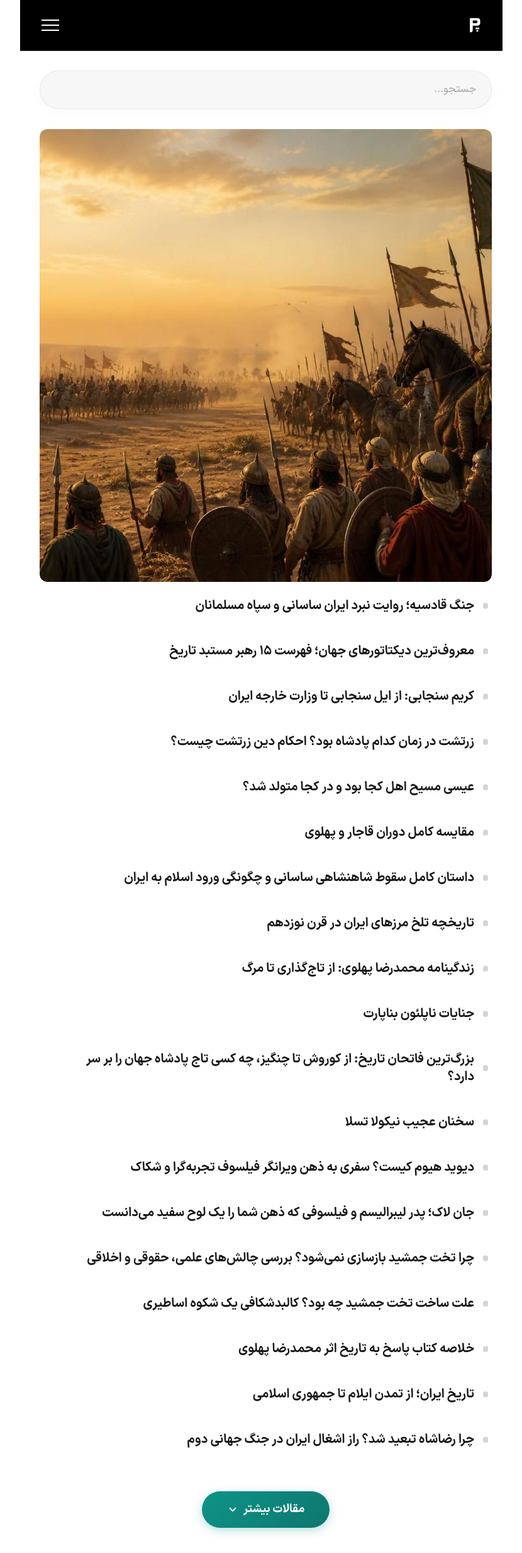
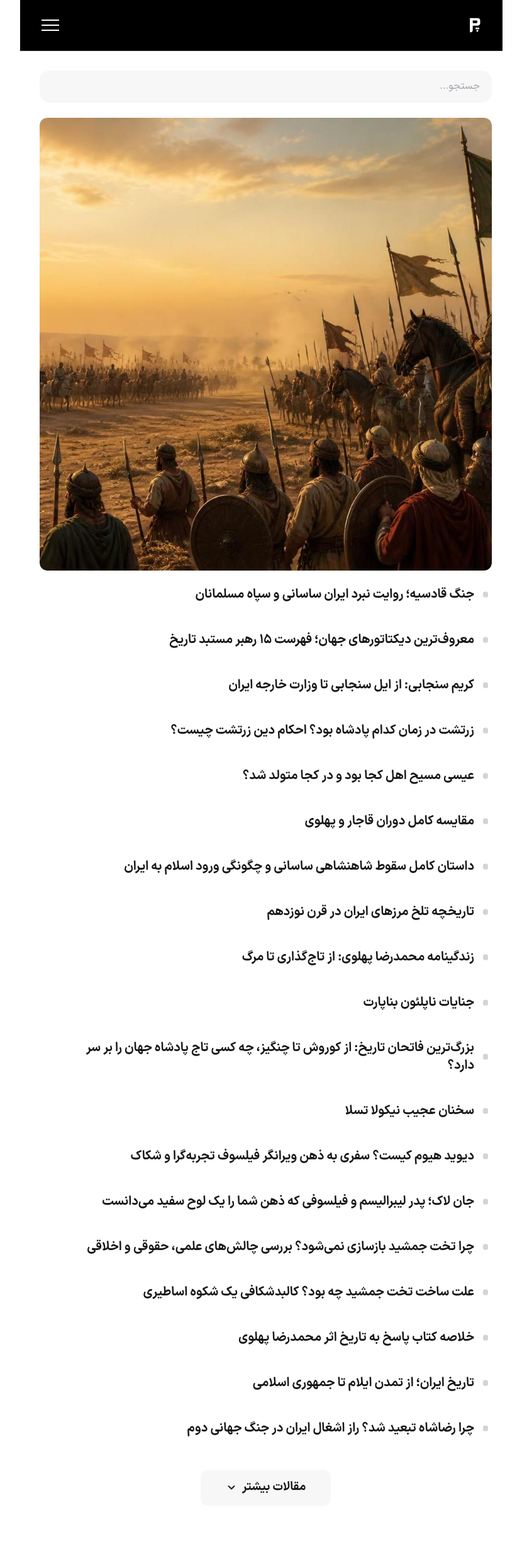
Before and after one commit to darkblog/darkblog.github.io, a Jekyll site: the page built from test.html, in a window 1280 px wide. Shown: the whole page at 63% size, without its empty margins (210-1040 px from the left). Built offline with Jekyll 4.4.1, drawn with Linux system fonts in a browser that asks for light colours; after the commit the page ends 2431 px from its top, so only the background shows below that.

Commit message:
Update test.html

```diff
--- a/test.html
+++ b/test.html
@@ -1,12 +1,12 @@
 ---
 layout: null
 ---
+
 <!DOCTYPE html>
 <html lang="fa" dir="rtl">
 <head>
 <meta charset="UTF-8">
 <meta name="viewport" content="width=device-width, initial-scale=1.0, viewport-fit=cover">
-<meta name="color-scheme" content="light">
 <title>پاسگاه؛ تاریخ + سرگرمی</title>
 <meta name="description" content="وب‌سایت پاسگاه با کنجکاوی در تاریخ ایران و جهان شما رو با خودش همراه می‌کنه. مقالات دست اول تحلیلی از مشاهیر و کشورهای جهان.">
 <link rel="canonical" href="https://www.pasgah.org/">
@@ -97,21 +97,22 @@
 .mobile-nav a { color: var(--header-text); text-decoration: none; display: flex; align-items: center; padding: 0.75rem 0; border-block-end: 1px solid rgba(255, 255, 255, 0.05); min-height: 48px; transition: color var(--dur); }
 .mobile-nav a:hover, .mobile-nav a:focus-visible { color: var(--header-accent); }
 .main-content { padding-block: calc(var(--header-h) + 2rem) 2.5rem; padding-inline: max(var(--pad-x), var(--safe-r)) max(var(--pad-x), var(--safe-l)); background-color: var(--bg-shell); }
-.live-search-wrapper { position: relative; margin-block-end: 2rem; width: 100%; z-index: 20; }
-.live-search-input { width: 100%; padding-block: 1rem; padding-inline: 1.5rem 3.5rem; font: inherit; font-size: 1.05rem; border: 1px solid rgba(0, 0, 0, 0.06); border-radius: 2rem; background-color: var(--bg-elev); color: var(--text-body); min-height: 56px; box-shadow: 0 4px 20px rgba(0, 0, 0, 0.03); transition: all 0.3s cubic-bezier(0.25, 0.8, 0.25, 1); -webkit-appearance: none; appearance: none; }
-.live-search-input:hover { box-shadow: 0 6px 24px rgba(0, 0, 0, 0.06); }
-.live-search-input:focus { background-color: var(--bg-page); border-color: var(--accent); box-shadow: 0 0 0 4px var(--accent-ring), 0 8px 30px rgba(13, 148, 136, 0.12); outline: none; }
+.live-search-wrapper { position: relative; margin-block-end: 1.5rem; width: 100%; }
+.live-search-input { width: 100%; padding-block: 0.8rem; padding-inline: 1.2rem 3.5rem; font: inherit; font-size: 1rem; border: 0; border-radius: var(--r-lg); background-color: var(--bg-elev); color: var(--text-body); min-height: 48px; -webkit-appearance: none; appearance: none; transition: background-color var(--dur), box-shadow var(--dur); }
+.live-search-input:focus { background-color: var(--bg-shell); box-shadow: 0 0 0 3px var(--accent-ring); outline: none; }
+.live-search-input:focus-visible { outline: 3px solid var(--accent); outline-offset: 2px; }
 .live-search-input::placeholder { color: var(--text-dim); opacity: 1; }
 .live-search-input::-webkit-search-cancel-button, .live-search-input::-webkit-search-decoration { -webkit-appearance: none; appearance: none; }
-.search-clear-btn { position: absolute; inset-inline-end: 0.5rem; inset-block-start: 50%; transform: translateY(-50%); background: var(--bg-page); border: 1px solid rgba(0,0,0,0.05); color: var(--text-muted); font-size: 1.5rem; line-height: 1; cursor: pointer; width: 40px; height: 40px; border-radius: 50%; display: inline-flex; align-items: center; justify-content: center; transition: all 0.2s ease; box-shadow: 0 2px 8px rgba(0, 0, 0, 0.05); }
-.search-clear-btn:hover { color: var(--text-body); background: var(--border); transform: translateY(-50%) scale(1.05); }
-.live-search-results { position: absolute; inset-block-start: calc(100% + 0.75rem); inset-inline: 0; background-color: rgba(255, 255, 255, 0.95); border: 1px solid rgba(0, 0, 0, 0.05); border-radius: 1.25rem; overflow-y: auto; overscroll-behavior: contain; max-height: 60vh; list-style: none; padding: 0.5rem; margin: 0; box-shadow: 0 12px 40px rgba(0, 0, 0, 0.1); backdrop-filter: blur(12px); -webkit-backdrop-filter: blur(12px); }
-.live-search-results li { border-block-end: none; list-style: none; margin-bottom: 2px; }
-.live-search-results a { color: var(--text-body); text-decoration: none; display: flex; align-items: center; font-size: 0.95rem; padding: 0.75rem 1rem; border-radius: 0.75rem; min-height: 48px; transition: all 0.2s ease; }
-.live-search-results a:hover, .live-search-results a:focus-visible { color: var(--accent); background-color: var(--accent-bg); transform: translateX(-4px); }
+.search-clear-btn { position: absolute; inset-inline-end: 0.5rem; inset-block-start: 50%; transform: translateY(-50%); background: transparent; border: 0; color: var(--text-dim); font-size: 1.5rem; line-height: 1; cursor: pointer; min-width: 44px; min-height: 44px; border-radius: 50%; display: inline-flex; align-items: center; justify-content: center; transition: color var(--dur), background-color var(--dur); }
+.search-clear-btn:hover { color: var(--text-body); background: var(--border); }
+.live-search-results { position: absolute; inset-block-start: calc(100% + 0.5rem); inset-inline: 0; background-color: var(--bg-elev); border: 0; border-radius: var(--r-lg); overflow-y: auto; overscroll-behavior: contain; max-height: 60vh; z-index: 20; list-style: none; padding: 0; margin: 0; box-shadow: 0 10px 34px rgba(0, 0, 0, 0.14); }
+.live-search-results li { border-block-end: 1px solid var(--border); list-style: none; }
+.live-search-results li:last-child { border-block-end: none; }
+.live-search-results a { color: var(--text-body); text-decoration: none; display: flex; align-items: center; font-size: 0.95rem; padding: 0.8rem 1.2rem; min-height: 48px; transition: color var(--dur), background-color var(--dur); }
+.live-search-results a:hover, .live-search-results a:focus-visible { color: var(--accent); background-color: rgba(0, 0, 0, 0.04); }
 .live-search-results li[aria-selected="true"] a { color: var(--accent); background-color: var(--accent-bg); }
-.live-search-results .no-result { color: var(--text-muted); padding: 1.5rem 1.2rem; text-align: center; display: flex; align-items: center; justify-content: center; }
-.live-search-results .more-result a { justify-content: center; color: var(--accent); font-weight: 700; }
+.live-search-results .no-result { color: var(--text-muted); padding: 1rem 1.2rem; text-align: center; display: flex; align-items: center; justify-content: center; min-height: 48px; }
+.live-search-results .more-result a { justify-content: center; color: var(--text-muted); font-size: 0.9rem; }
 .posts-list { list-style: none; padding: 0; margin: 0; display: flex; flex-direction: column; gap: 0.25rem; }
 .posts-list li { position: relative; border-radius: var(--r-md); background-color: transparent; border: 0; }
 .posts-list li::before { content: ''; position: absolute; inset-inline-start: 0.35rem; inset-block-start: 50%; transform: translateY(-50%); width: 0.55rem; height: 0.55rem; background-color: var(--border-h); border-radius: 0.2rem; transition: background-color var(--dur), transform var(--dur), box-shadow var(--dur); z-index: 1; pointer-events: none; }
@@ -126,12 +127,10 @@
 .post-card-image img { width: 100%; height: auto; aspect-ratio: 3 / 3; object-fit: cover; display: block; }
 .post-card-image--fallback { background-color: var(--bg-fallback); }
 .post-card-image--fallback img { object-fit: contain; }
-.load-more-wrap { display: flex; justify-content: center; margin-block-start: 3rem; }
-.load-more-btn { font-family: inherit; display: inline-flex; align-items: center; justify-content: center; padding: 0.9rem 2.5rem; background: linear-gradient(135deg, var(--accent), #0f766e); color: #ffffff; text-decoration: none; font-weight: 700; font-size: 1.15rem; border-radius: 2rem; border: none; box-shadow: 0 4px 15px rgba(13, 148, 136, 0.3); transition: all 0.3s cubic-bezier(0.25, 0.8, 0.25, 1); min-height: 52px; cursor: pointer; }
-.load-more-btn svg { transition: transform 0.3s ease; }
-.load-more-btn:hover { box-shadow: 0 6px 22px rgba(13, 148, 136, 0.45); transform: translateY(-2px); }
-.load-more-btn:hover svg { transform: translateY(3px); }
-.load-more-btn:active { transform: translateY(1px); box-shadow: 0 2px 10px rgba(13, 148, 136, 0.3); }
+.load-more-wrap { display: flex; justify-content: center; margin-block-start: 2rem; }
+.load-more-btn { font-family: inherit; display: inline-flex; align-items: center; justify-content: center; padding: 0.8rem 2.5rem; background-color: var(--bg-elev); color: var(--text); text-decoration: none; font-weight: 700; font-size: 1.2rem; border-radius: var(--r-md); border: 0; transition: background-color var(--dur), transform var(--dur-fast), color var(--dur); min-height: 48px; cursor: pointer; }
+.load-more-btn:hover { background-color: var(--accent-bg); color: var(--accent); transform: scale(1.02); }
+.load-more-btn:active { transform: scale(0.97); color: var(--accent); }
 @media (prefers-reduced-motion: reduce) { *, *::before, *::after { animation-duration: 0.01ms !important; animation-iteration-count: 1 !important; transition-duration: 0.01ms !important; scroll-behavior: auto !important; } }
 </style>
 </head>
```
